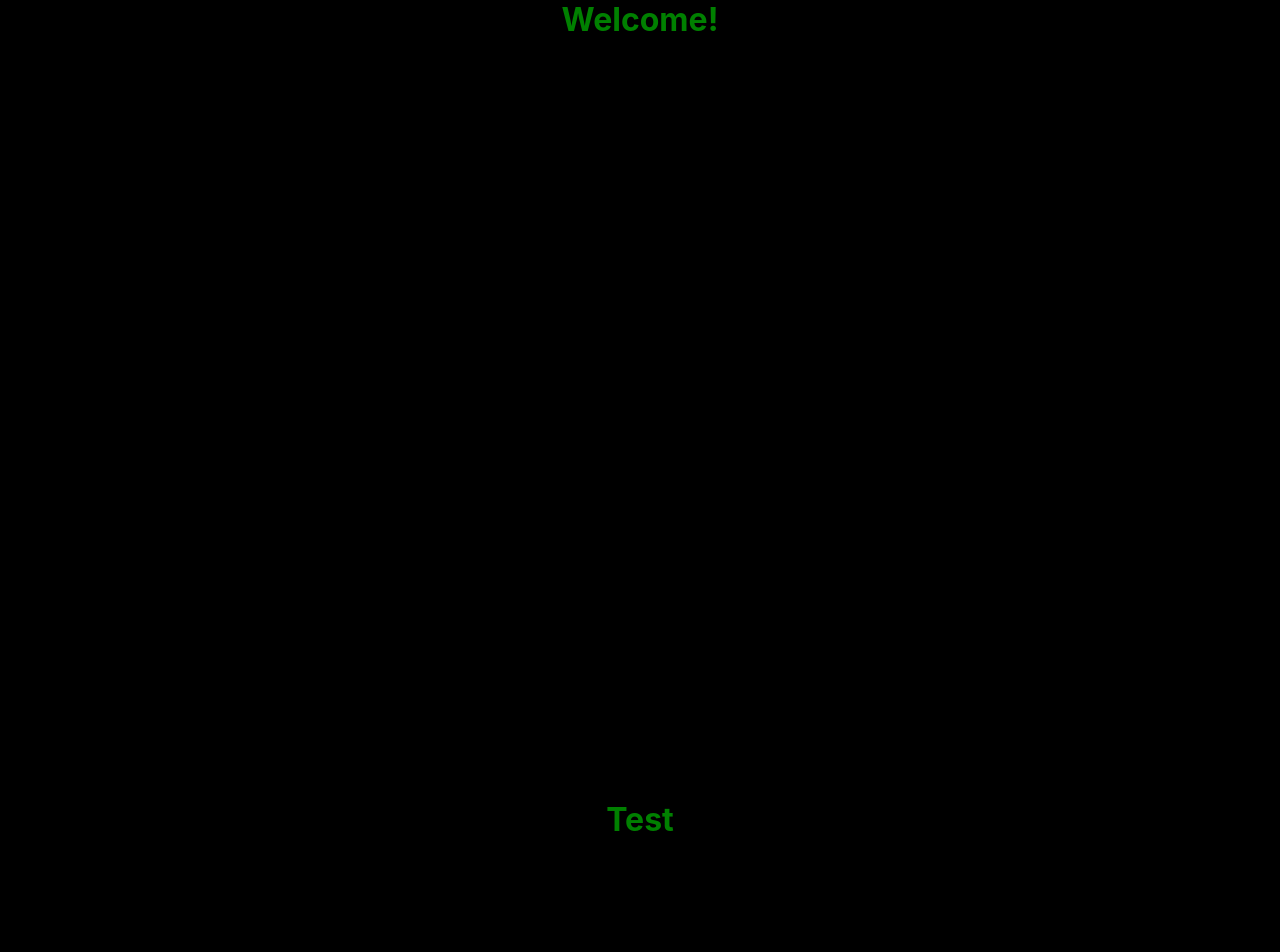
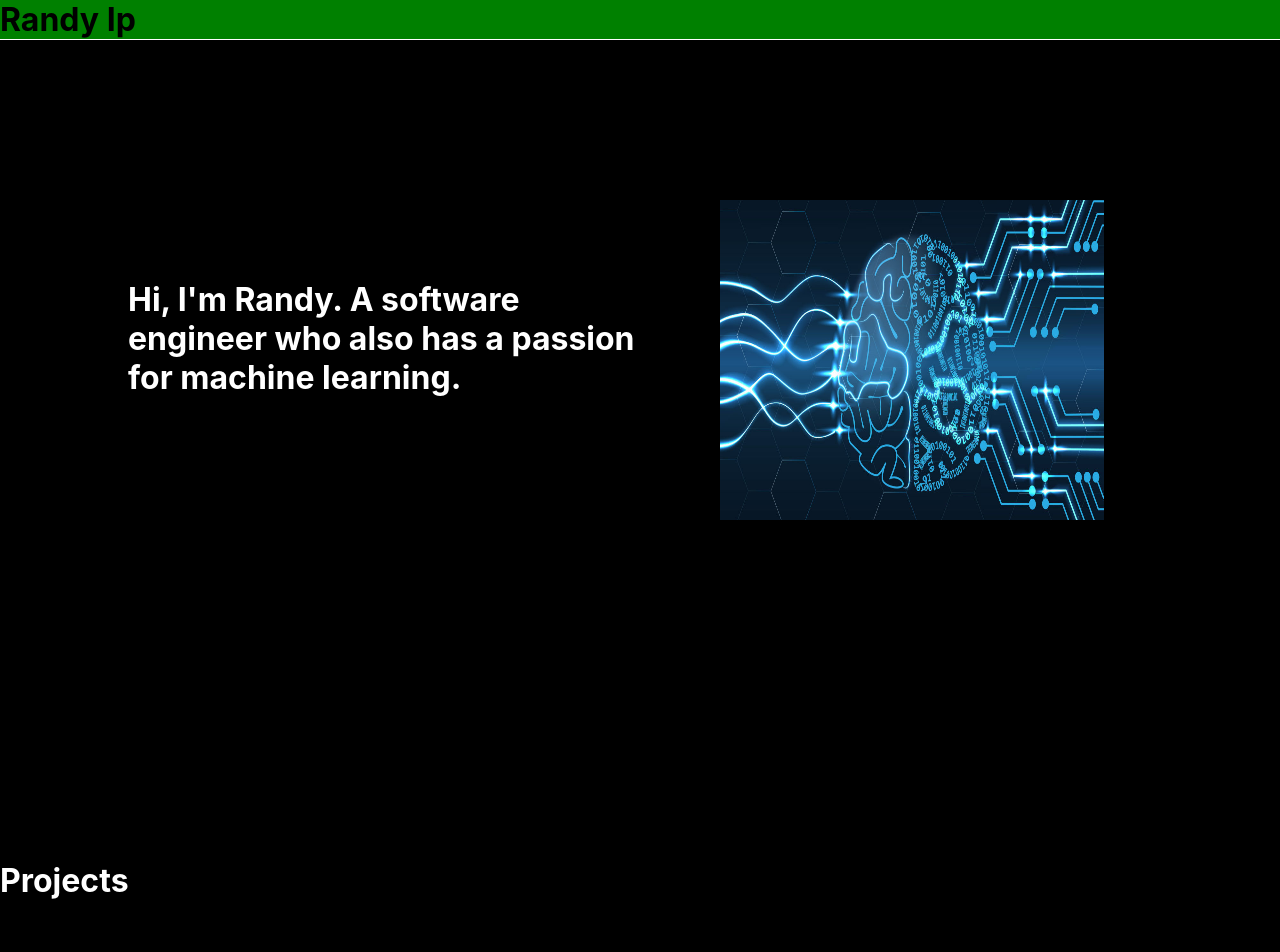
Before and after one commit to RandyIp/AI-Training, a React (Create React App) app in the folder ai-training/: page / in a window 1280 px wide. Shown: the top 952 px of the page. Built offline with nearby package versions, Linux system fonts and the light colour scheme.

Commit message:
Created homepage sections

```diff
--- a/ai-training/src/App.js
+++ b/ai-training/src/App.js
@@ -3,14 +3,20 @@ import './App.css';
 import styled from 'styled-components';
 import { useState } from 'react';
 import Homepage from './components/homepage.js'
+import Navbar from './components/navbar.js'
 
 function App() {
   const [page, setPage] = useState('Home')
   return (
-    <div>
+    <Container>
+      <Navbar></Navbar>
       {page == 'Home' && <Homepage />}
-    </div>
+    </Container>
   );
 }
 
+const Container = styled.div`
+background-color:black;
+overflow: none;
+`
 export default App;
--- a/ai-training/src/components/homepage.js
+++ b/ai-training/src/components/homepage.js
@@ -1,25 +1,33 @@
 import React from 'react';
 import styled from 'styled-components';
+import Intro from './intro.js'
+import Projects from './projects.js'
 
 const Homepage = () => {
-  return (<div>
-    <Container>
-      <Header>Welcome!</Header>
-    </Container>
-    <Container>
-      <Header>Test</Header>
-    </Container>
-  </div>)
+  return (<Container>
+    <Section>
+      <Intro />
+    </Section>
+
+    <Section>
+      <Projects />
+    </Section>
+  </Container>)
 }
 
 const Container = styled.div`
+margin-top: 5vh
+`
+const Section = styled.div`
+position:relative;
 background-color: black;
 height: 100vh;
 width: 100vw;
 margin:0;
 `
 
-const Container2 = styled.div`
+const FlexContainer = styled.div`
+display: flex;
 background-color: black;
 height: 100vh;
 width: 100vw;
@@ -27,9 +35,15 @@ margin:0;
 `
 
 const Header = styled.h1`
-color: green;
-margin: 0;
-text-align: center
+color:white;
+margin:0;
+`
+
+const IntroImg = styled.img`
+padding-left:10vh;
+padding-top:20vh;
+height: 40vh;
+width: 30vw;
 `
 
 export default Homepage
--- /dev/null
+++ b/ai-training/src/components/intro.js
@@ -0,0 +1,40 @@
+import React from 'react';
+import styled from 'styled-components';
+import introImg from '../images/introImg2.jpeg'
+
+const Intro = () => {
+  return (
+    <FlexContainer>
+      <Header>
+        Hi, I'm Randy. A software engineer who also has a passion for machine learning.
+      </Header>
+      <IntroImg src={introImg} />
+    </FlexContainer>
+  )
+}
+
+const FlexContainer = styled.div`
+display: flex;
+background-color: black;
+height: 100vh;
+width: 100vw;
+margin:0;
+`
+
+const Header = styled.h1`
+width: 40vw;
+margin-left:10vw;
+margin-top: 0vh;
+padding-top:30vh;
+color: white;
+z-index: 1;
+`
+
+const IntroImg = styled.img`
+padding-left:10vh;
+padding-top:20vh;
+height: 40vh;
+width: 30vw;
+`
+
+export default Intro
--- /dev/null
+++ b/ai-training/src/components/navbar.js
@@ -0,0 +1,27 @@
+import React from 'react';
+import styled from 'styled-components';
+
+const Navbar = () => {
+  return (
+    <Container>
+      <Header>Randy Ip</Header>
+    </Container>
+  )
+}
+
+const Container = styled.div`
+position: fixed;
+top: 0;
+z-index: 9001;
+height: max-content;
+width: 100vw;
+background-color: green;
+`
+
+const Header = styled.h1`
+color:black;
+background-color:green;
+width: max-content;
+margin: 0;
+`
+export default Navbar
--- /dev/null
+++ b/ai-training/src/components/projects.js
@@ -0,0 +1,18 @@
+import React from 'react';
+import styled from 'styled-components';
+
+const Projects = () => {
+  return (
+    <Container>
+      <Header>Projects</Header>
+    </Container>
+  )
+}
+
+const Container = styled.div`
+`
+
+const Header = styled.h1`
+color:white;
+`
+export default Projects
```
Also changed, not shown: ai-training/src/components/about.js (added, +10 -0 lines), ai-training/src/images/introImg2.jpeg (added), ai-training/src/images/introimg.jpeg (added).
